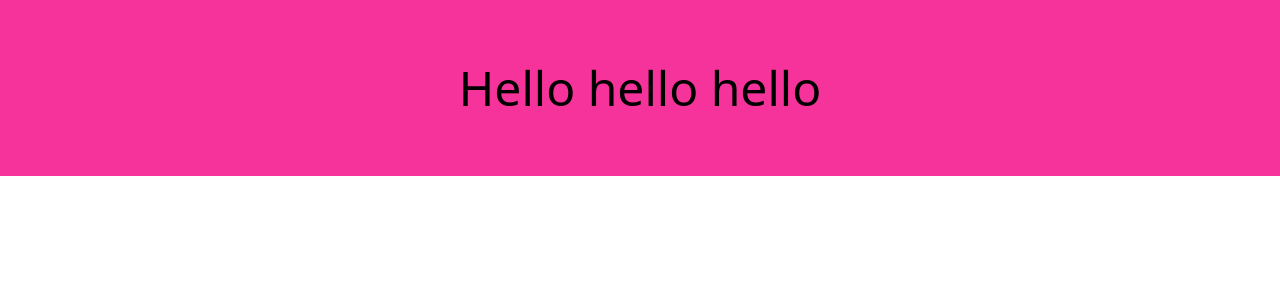
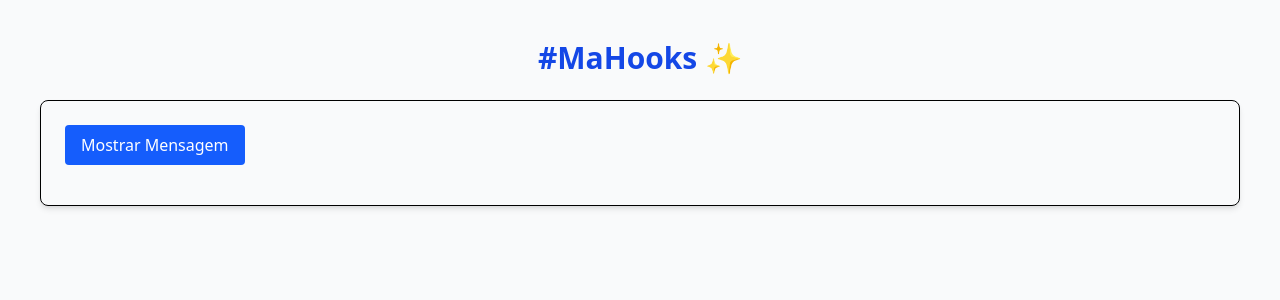
Before and after one commit to heliosalesjr/chl, a React (Vite) app: page / in a window 1280 px wide. Shown: the top 300 px of the page. Built offline with nearby package versions, Linux system fonts and the light colour scheme.

Commit message:
custom hook useToggle

```diff
--- a/src/App.jsx
+++ b/src/App.jsx
@@ -1,12 +1,15 @@
-
+import ToggleExample from "./components/ToggleExample"
 
 function App() {
 
 
   return (
-    <>
-      <h1 className="text-5xl text-center bg-pink-500 py-16">Hello hello hello</h1>
-    </>
+    <div className="min-h-screen p-10 bg-gray-50">
+      <h1 className="text-3xl font-bold mb-6 text-center text-blue-700">
+        #MaHooks ✨
+      </h1>
+      <ToggleExample />
+    </div>
   )
 }
 
--- /dev/null
+++ b/src/components/ToggleExample.jsx
@@ -0,0 +1,23 @@
+import React from "react";
+import useToggle from "../hooks/useToggle";
+
+const ToggleExample = () => {
+  const [isVisible, toggleVisibility] = useToggle();
+
+  return (
+    <div className="p-6 border rounded-lg shadow-md">
+      <button
+        onClick={toggleVisibility}
+        className="mb-4 px-4 py-2 bg-blue-600 text-white rounded hover:bg-blue-700 transition"
+      >
+        {isVisible ? "Esconder" : "Mostrar"} Mensagem
+      </button>
+
+      {isVisible && (
+        <p className="text-gray-800">🎉 Olha eu aqui aparecendo!</p>
+      )}
+    </div>
+  );
+};
+
+export default ToggleExample;
--- /dev/null
+++ b/src/hooks/useToggle.js
@@ -0,0 +1,13 @@
+import { useCallback, useState } from "react";
+
+const useToggle = (initialValue = false) => {
+  const [state, setState] = useState(initialValue);
+
+  const toggle = useCallback(() => {
+    setState((prev) => !prev);
+  }, []);
+
+  return [state, toggle];
+};
+
+export default useToggle;
```
